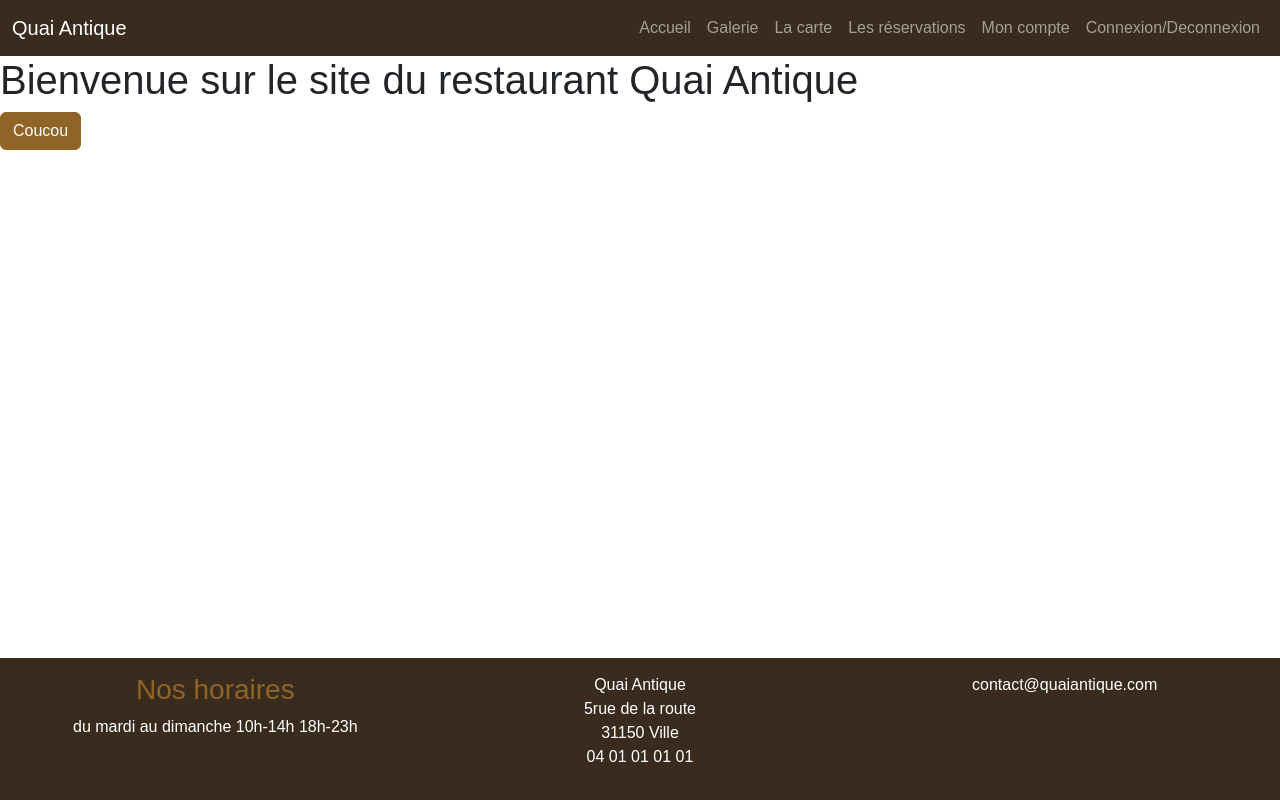
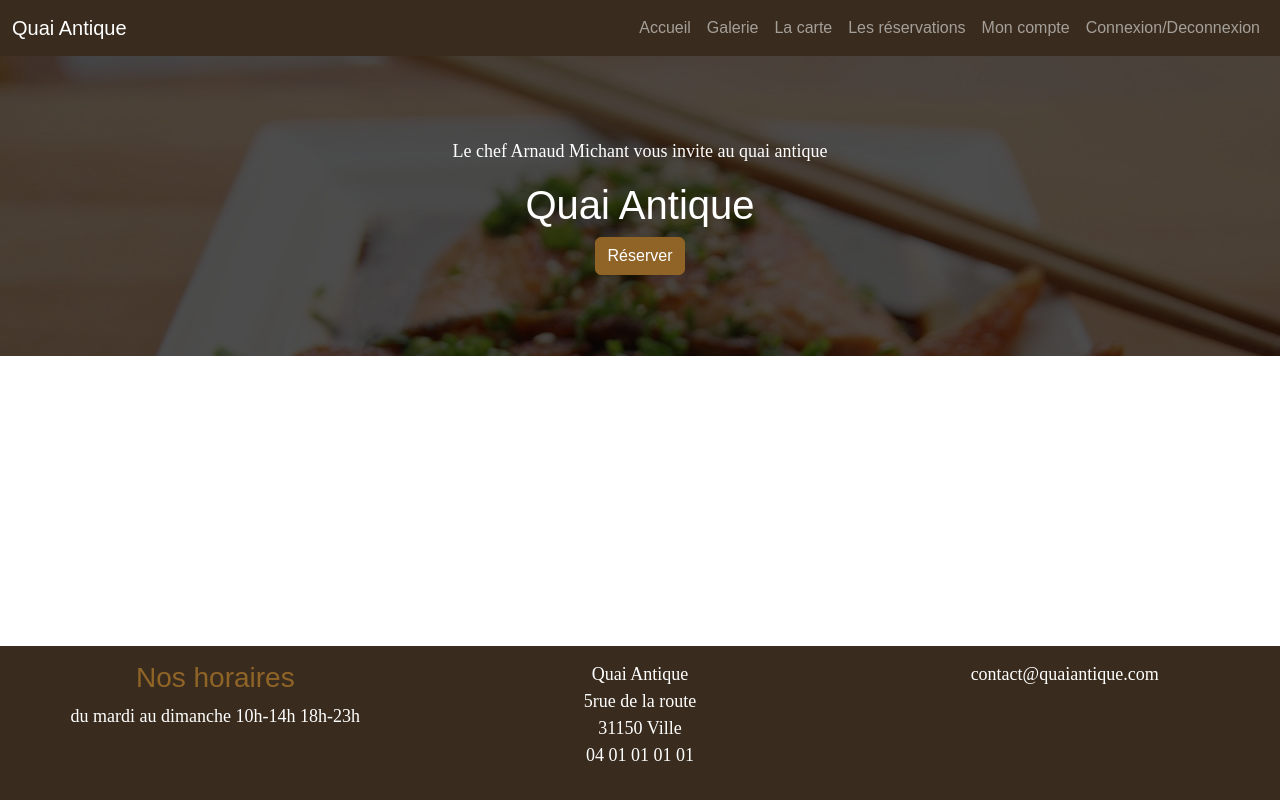
Before and after one commit to adesombre/dev-quai-antique, a website with bundled scripts: page index.html in a window 1280 px wide. Built offline with nearby package versions, Linux system fonts and the light colour scheme; files whose address does not match are found by name; a web font is replaced by a local one.

Commit message:
add images and block bigtitle

```diff
--- a/pages/home.html
+++ b/pages/home.html
@@ -1,2 +1,9 @@
-<h1>Bienvenue sur le site du restaurant Quai Antique</h1>
-<button class="btn btn-primary">Coucou</button>
+<div class="hero-scene text-center text-white">
+    <div class=" hero-scene-content">
+        <p>Le chef Arnaud Michant vous invite au quai antique</p>
+        <h1>Quai Antique</h1>
+        <button class="btn btn-primary">Réserver</button>
+
+    </div>
+
+</div>
--- a/scss/main.scss
+++ b/scss/main.scss
@@ -1,5 +1,12 @@
 @import url("../node_modules/bootstrap-icons/font/bootstrap-icons.min.css");
 @import '_custom';
+
+p {
+
+    font-family: $font-family-serif;
+    font-size: 18px;
+}
+
 html{
     position: relative;
     min-height: 100%;
@@ -7,6 +14,32 @@ html{
 main{
     margin-bottom: 250px;
 }
+.hero-scene{
+    position: relative;
+    &::before {
+        content:"";
+        position: absolute;
+        top:0;
+        left:0;
+        width: 100%;
+        height: 100%;
+        background-image: url(/images/food-712665_1280.jpg);
+        background-size: cover;
+        filter: brightness(0.3);
+    }
+    *{
+        position: relative;
+    }
+.hero-scene-content{
+    height: 300px;
+    display:flex;
+    flex-direction: column;
+    align-items: center;
+    justify-content: center;
+
+}
+
+}
 footer.footer{
     padding: 15px ;
     position: absolute;
```
Also changed, not shown: images/barbecue-1239434_1280.jpg (added), images/chef-939436_1280.jpg (added), images/eat-1237431_1280.jpg (added), images/food-5282718_1280.jpg (added), images/food-712665_1280.jpg (added), images/restaurant-1284351_1280.jpg (added), images/restaurant-1837150_1280.jpg (added), scss/main.css, 1 other file.
